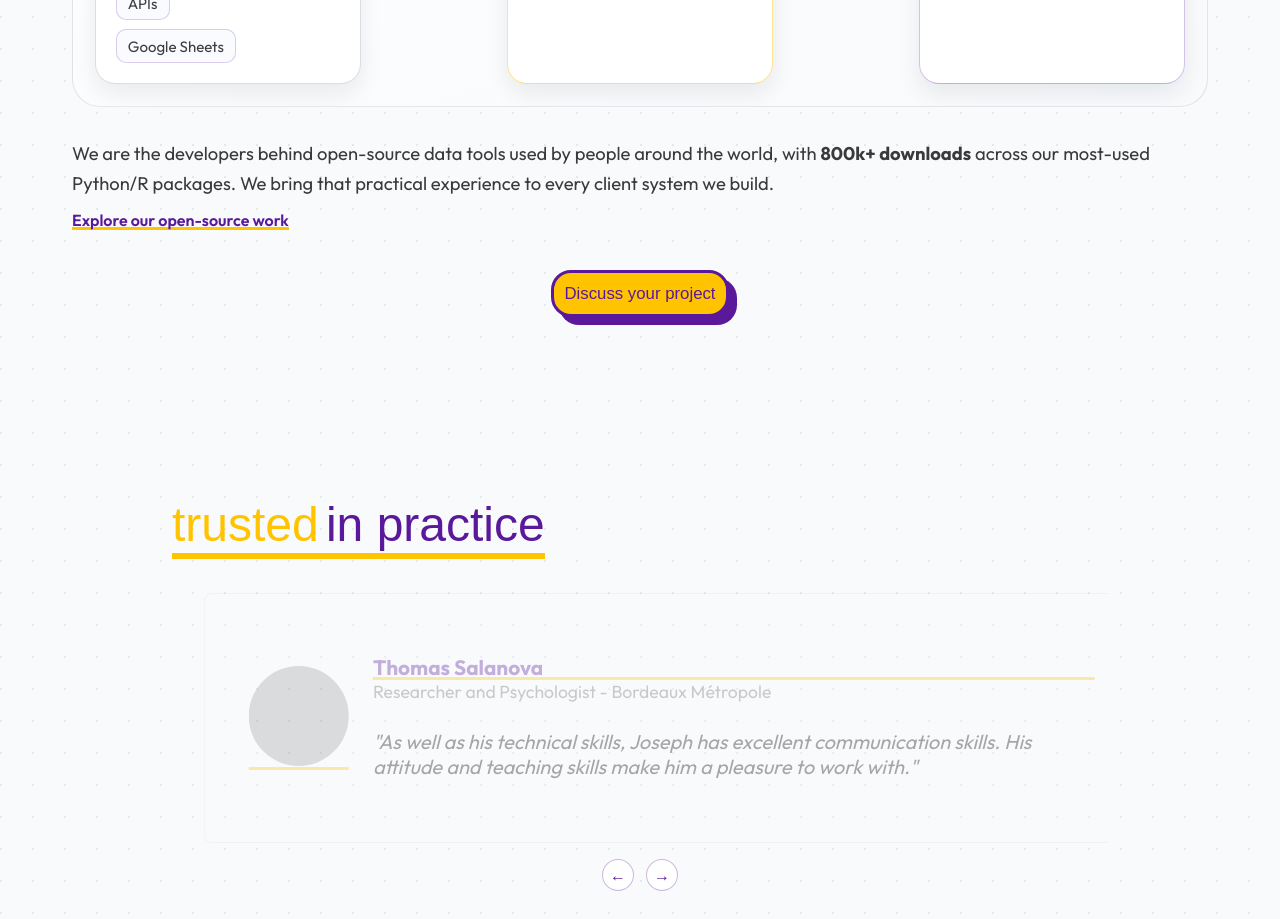
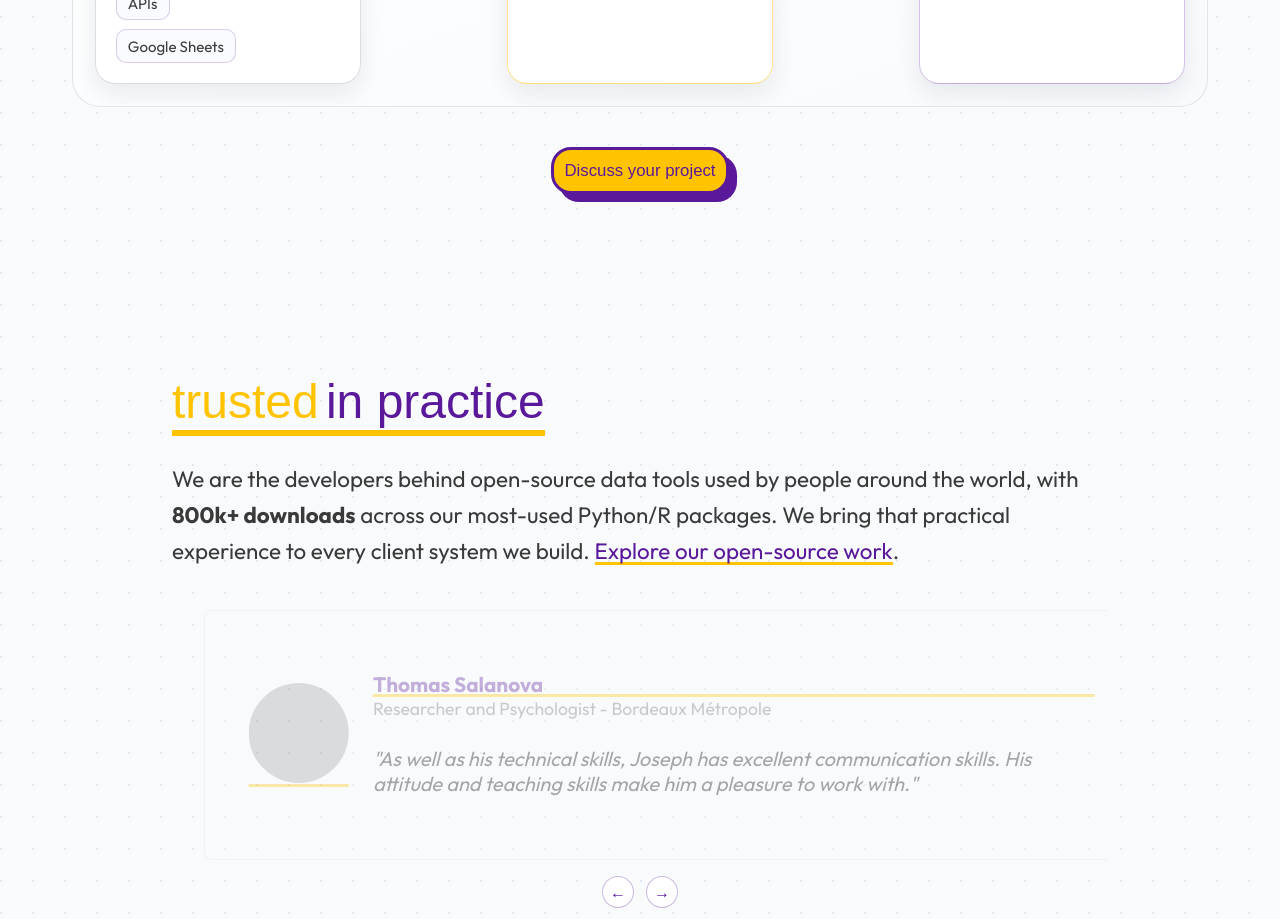
Before and after one commit to y-sunflower/ysunflower.com, a Next.js app: page / in a window 1280 px wide. Shown: the part 880-1799 px from the top of the page. Built offline with nearby package versions, Linux system fonts and the light colour scheme; grey boxes are pictures that could not be loaded; a web font is replaced by a local one.

Commit message:
autopush

```diff
--- a/src/app/page.tsx
+++ b/src/app/page.tsx
@@ -2,6 +2,7 @@ import Hero from "../components/Hero";
 import Testimonials from "../components/Testimonials";
 import { ContactForm } from "../components/Form";
 import Companies from "../components/Companies";
+import Link from "next/link";
 
 export default function Home() {
   return (
@@ -20,6 +21,15 @@ export default function Home() {
               </span>
             </span>
           </h2>
+          <div className="trusted-proof">
+            <p>
+              We are the developers behind open-source data tools used by people
+              around the world, with <strong>800k+ downloads</strong> across our
+              most-used Python/R packages. We bring that practical experience to
+              every client system we build.{" "}
+              <Link href="/open-source">Explore our open-source work</Link>.
+            </p>
+          </div>
           <Testimonials />
         </div>
         <Companies />
--- a/src/components/Companies.tsx
+++ b/src/components/Companies.tsx
@@ -74,7 +74,10 @@ export default function Companies() {
     },
   ];
 
-  const renderCompany = (company: (typeof companies)[number], duplicate = false) => (
+  const renderCompany = (
+    company: (typeof companies)[number],
+    duplicate = false,
+  ) => (
     <a
       key={`${company.href}-${duplicate ? "duplicate" : "primary"}`}
       className="logo-item"
@@ -105,7 +108,7 @@ export default function Companies() {
           {companies.map((company) => renderCompany(company))}
         </div>
         <div className="logo-group" aria-hidden="true">
-          {companies.map((company) => renderCompany(company, true))}
+          {companies.map((company) => renderCompany(company))}
         </div>
       </div>
     </div>
--- a/src/components/Hero.tsx
+++ b/src/components/Hero.tsx
@@ -2,7 +2,6 @@
 
 import PushButton from "./Button";
 import DataPipeline from "./DataPipeline";
-import Link from "next/link";
 import "../styles/hero.css";
 
 export default function Hero() {
@@ -19,16 +18,6 @@ export default function Hero() {
 
         <DataPipeline />
 
-        <div className="container hero-proof">
-          <p>
-            We are the developers behind open-source data tools used by people
-            around the world, with <strong>800k+ downloads</strong> across our
-            most-used Python/R packages. We bring that practical experience to
-            every client system we build.
-          </p>
-          <Link href="/open-source">Explore our open-source work</Link>
-        </div>
-
         <div className="button-variant hero-cta">
           <PushButton
             text="Discuss your project"
--- a/src/styles/hero.css
+++ b/src/styles/hero.css
@@ -35,24 +35,6 @@
   max-width: none;
 }
 
-.hero-proof {
-  margin-top: 2rem;
-}
-
-.hero-proof p {
-  width: 100%;
-  max-width: none;
-  font-size: 1.15rem;
-  line-height: 1.6;
-  color: var(--text-color);
-}
-
-.hero-proof a {
-  display: inline-block;
-  margin-top: 0.75rem;
-  font-weight: 600;
-}
-
 .hero-cta {
   margin-top: 2.5rem;
 }
--- a/src/styles/testimonials.css
+++ b/src/styles/testimonials.css
@@ -97,6 +97,18 @@
   font-size: 3rem;
 }
 
+.trusted-proof {
+  margin-top: 2rem;
+}
+
+.trusted-proof p {
+  width: 100%;
+  max-width: none;
+  font-size: 1.4rem;
+  line-height: 1.6;
+  color: var(--text-color);
+}
+
 .testimonial-controls {
   display: flex;
   align-items: center;
@@ -140,7 +152,6 @@
   .testimonial-content {
     width: 100%;
   }
-
 }
 
 @media (prefers-reduced-motion: reduce) {
```
